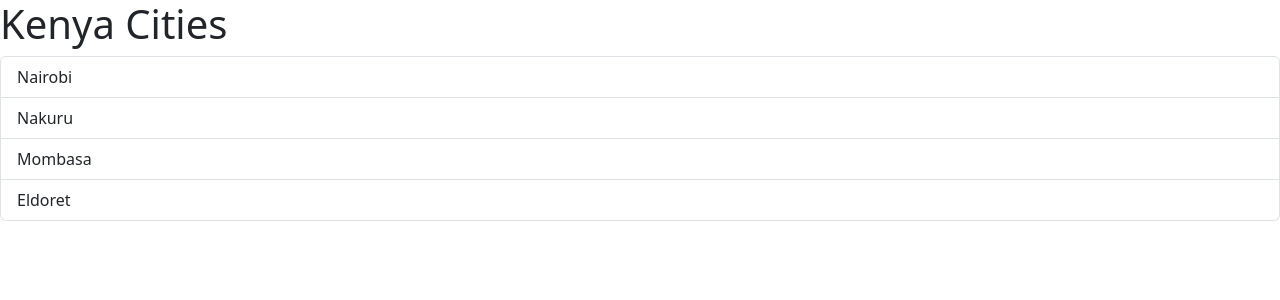
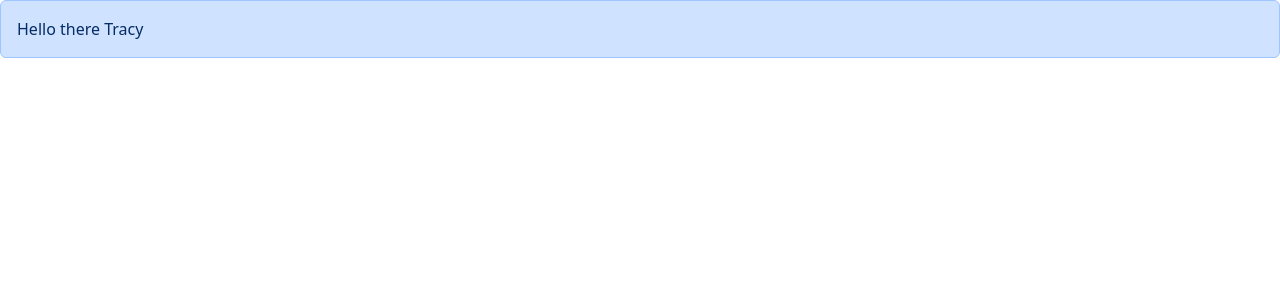
Before and after one commit to SaretoTracy/Game-Board, a React (Vite) app: page / in a window 1280 px wide. Shown: the top 300 px of the page. Built offline with nearby package versions, Linux system fonts and the light colour scheme.

Commit message:
pass children into alert component

```diff
--- a/src/App.tsx
+++ b/src/App.tsx
@@ -1,17 +1,12 @@
-
-import ListGroup from "./components/ListGroup";
+import Alert from "./components/alert";
 
 function App() {
 
-  let items =[
-    'Nairobi',
-    'Nakuru',
-    'Mombasa',
-    'Eldoret'
-];
-const handleSelectItem = (items:string) => {
-  console.log(items);
-}
-  return <div><ListGroup items={items} heading="Kenya Cities" onselectItem={handleSelectItem} /></div>;
+
+  return <div>
+<Alert>
+  Hello <span>there</span> Tracy
+</Alert>
+  </div>;
 }
 export default App;
--- /dev/null
+++ b/src/components/alert.tsx
@@ -0,0 +1,14 @@
+import { ReactNode } from "react"
+
+interface  Props{
+    children: ReactNode
+}
+
+
+const alert = ({children}:Props ) => {
+  return (
+    <div className="alert alert-primary">{children}</div>
+  )
+}
+
+export default alert
```
